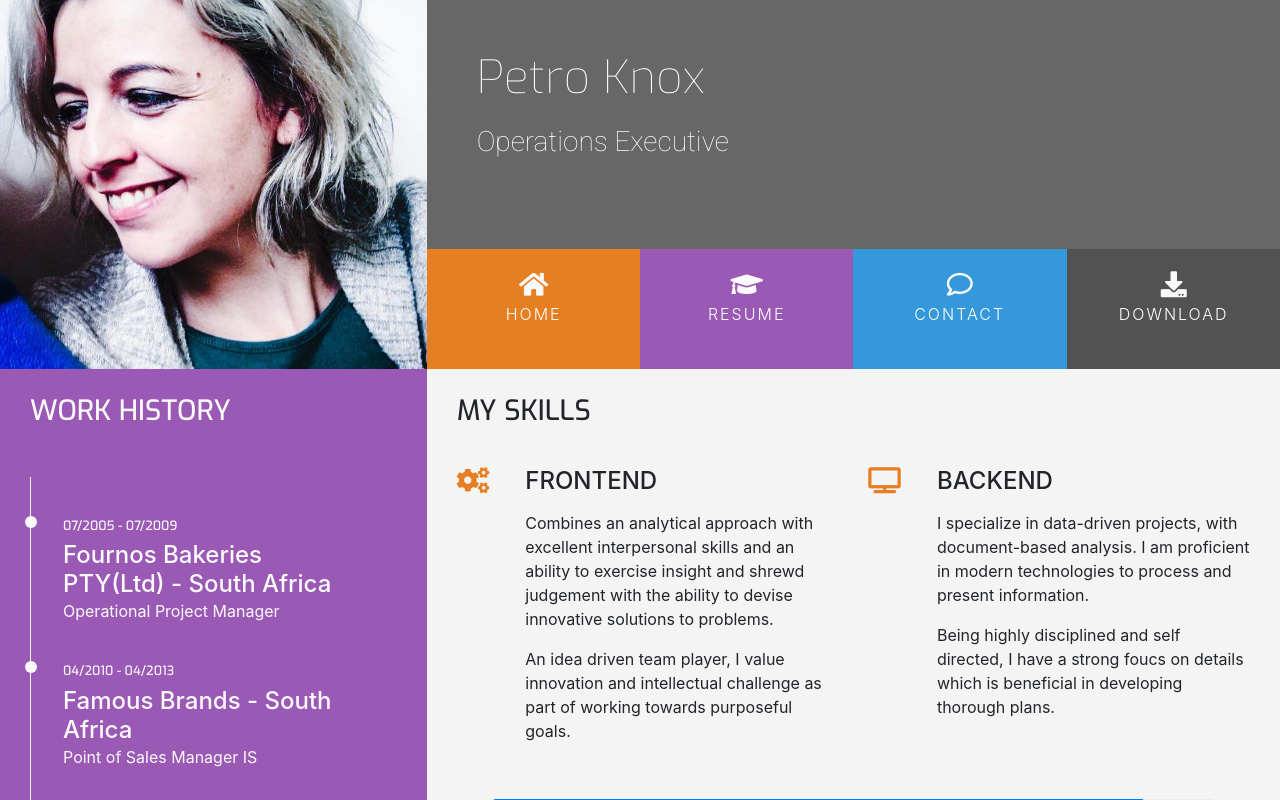
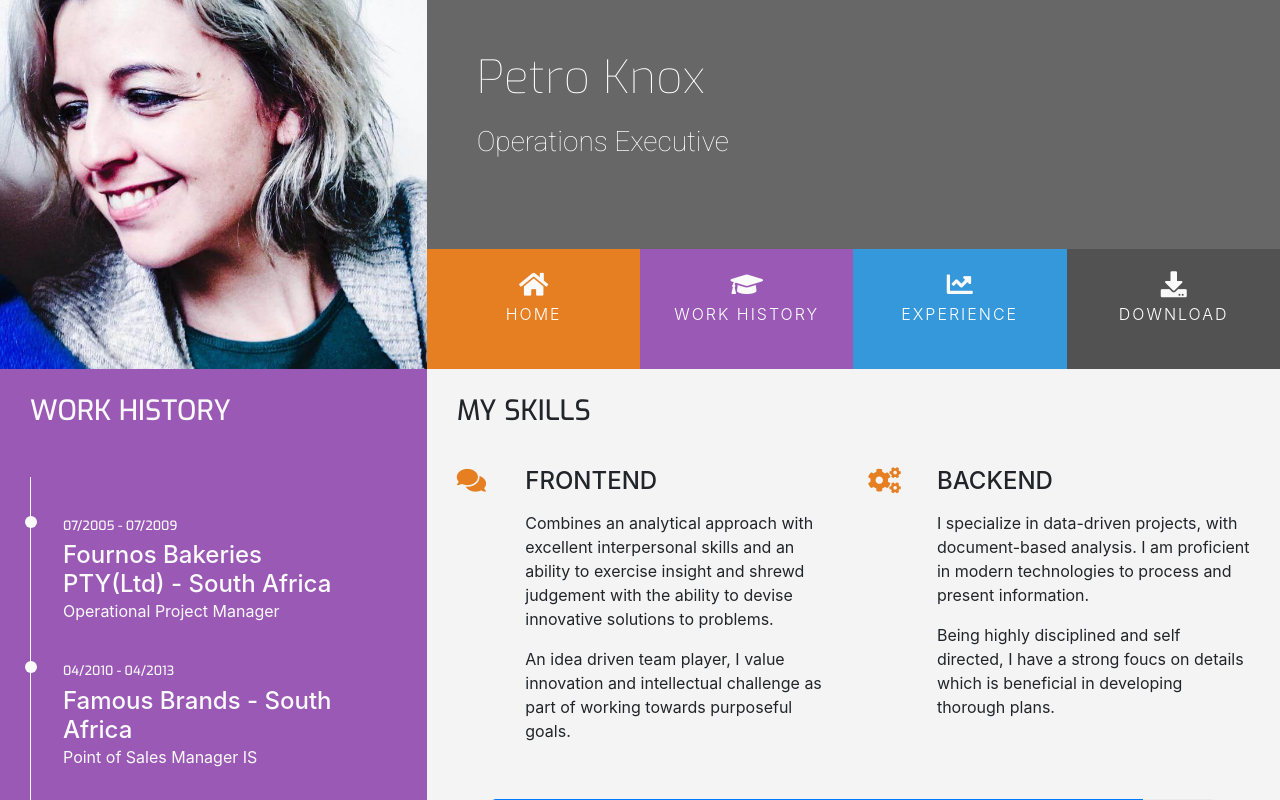
Before and after one commit to IainKnox/Petro-CV, a plain HTML site: page resume.html in a window 1280 px wide. Shown: the top 800 px of the page. Drawn offline with nearby package versions, Linux system fonts and the light colour scheme.

Commit message:
updated icons and vocabulary to fit local market

```diff
--- a/resume.html
+++ b/resume.html
@@ -39,11 +39,11 @@
               </li>
               <li class="col-6 col-sm-3 ui-menu-color-resume list-inline-item menuitem">
                 <a href="resume.html" class="hvr-sweep-to-bottom"><i class="fa fa-graduation-cap"
-                    aria-hidden="true"></i><span>Resume</span></a>
+                    aria-hidden="true"></i><span>Work History</span></a>
               </li>
               <li class="col-6 col-sm-3 ui-menu-color-contact list-inline-item menuitem">
-                <a href="contact.html" class="hvr-sweep-to-bottom"><i class="far fa-comment"
-                    aria-hidden="true"></i><span>Contact</span></a>
+                <a href="contact.html" class="hvr-sweep-to-bottom"><i class="fas fa-chart-line"
+                    aria-hidden="true"></i><span>Experience</span></a>
               </li>
               <li class="col-6 col-sm-3 ui-menu-color-download list-inline-item menuitem">
                 <a href="assets/cv/Petro CV.pdf" target="_blank" class="hvr-sweep-to-bottom"><i class="fa fa-download"
@@ -100,7 +100,7 @@
             <div class="col-10 offset-1 offset-sm-0 col-sm-4 col-md-6">
               <div class="row">
                 <div class="col-2">
-                  <i class="three-reasons-icon fa fa-cogs" aria-hidden="true"></i>
+                  <i class="three-reasons-icon fa fa-comments" aria-hidden="true"></i>
                 </div>
                 <div class="col-10">
                   <h4 class="three-reasons-heading uppercase">Frontend</h4>
@@ -112,7 +112,7 @@
             <div class="col-10 offset-1 offset-sm-0 col-sm-4 col-md-6">
               <div class="row">
                 <div class="col-2">
-                  <i class="three-reasons-icon fas fa-tv" aria-hidden="true"></i>
+                  <i class="three-reasons-icon fa fa-cogs" aria-hidden="true"></i>
                 </div>
                 <div class="col-10">
                   <h4 class="three-reasons-heading uppercase">Backend</h4>
```
Also changed, not shown: contact.html (+3 -3 lines), index.html (+3 -3 lines), assets/images/petroProfile2.jpeg (added).
